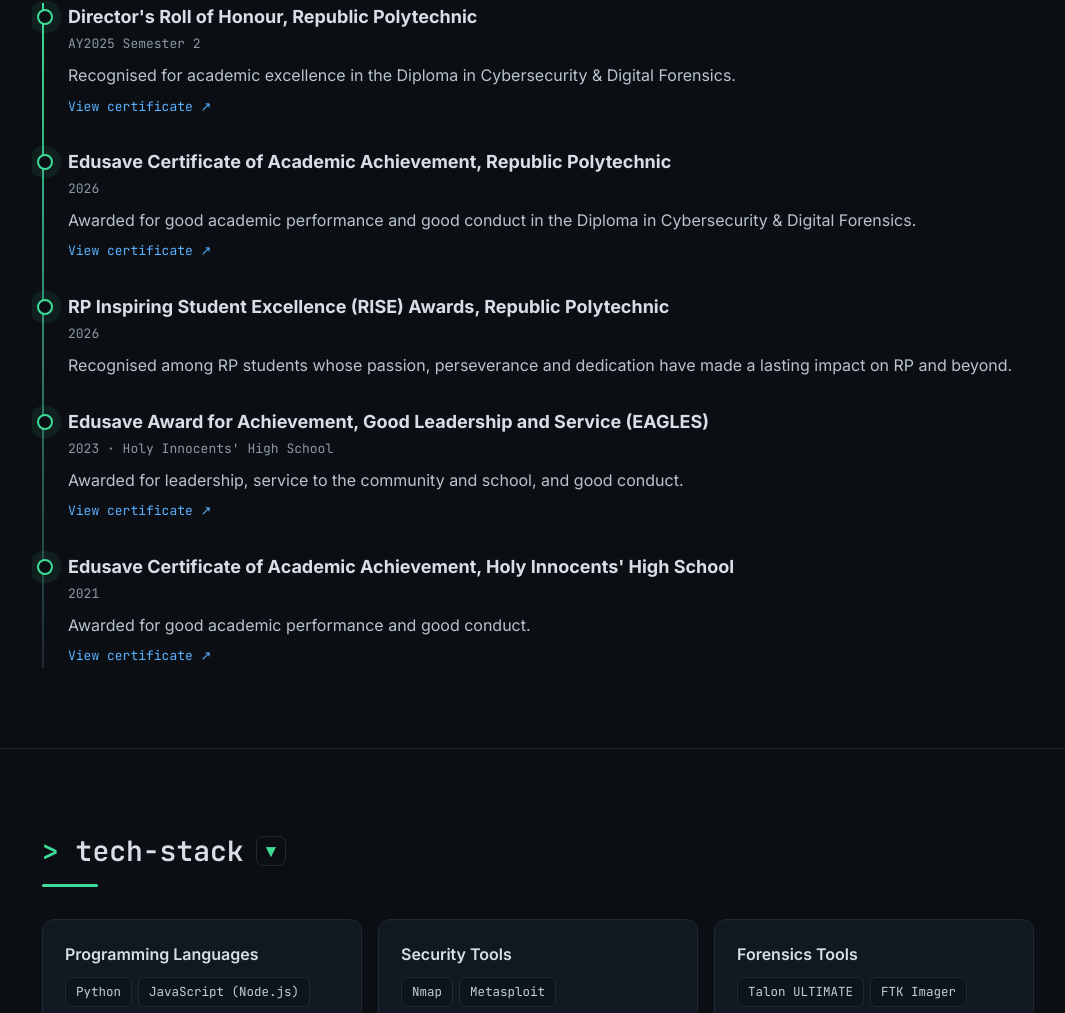
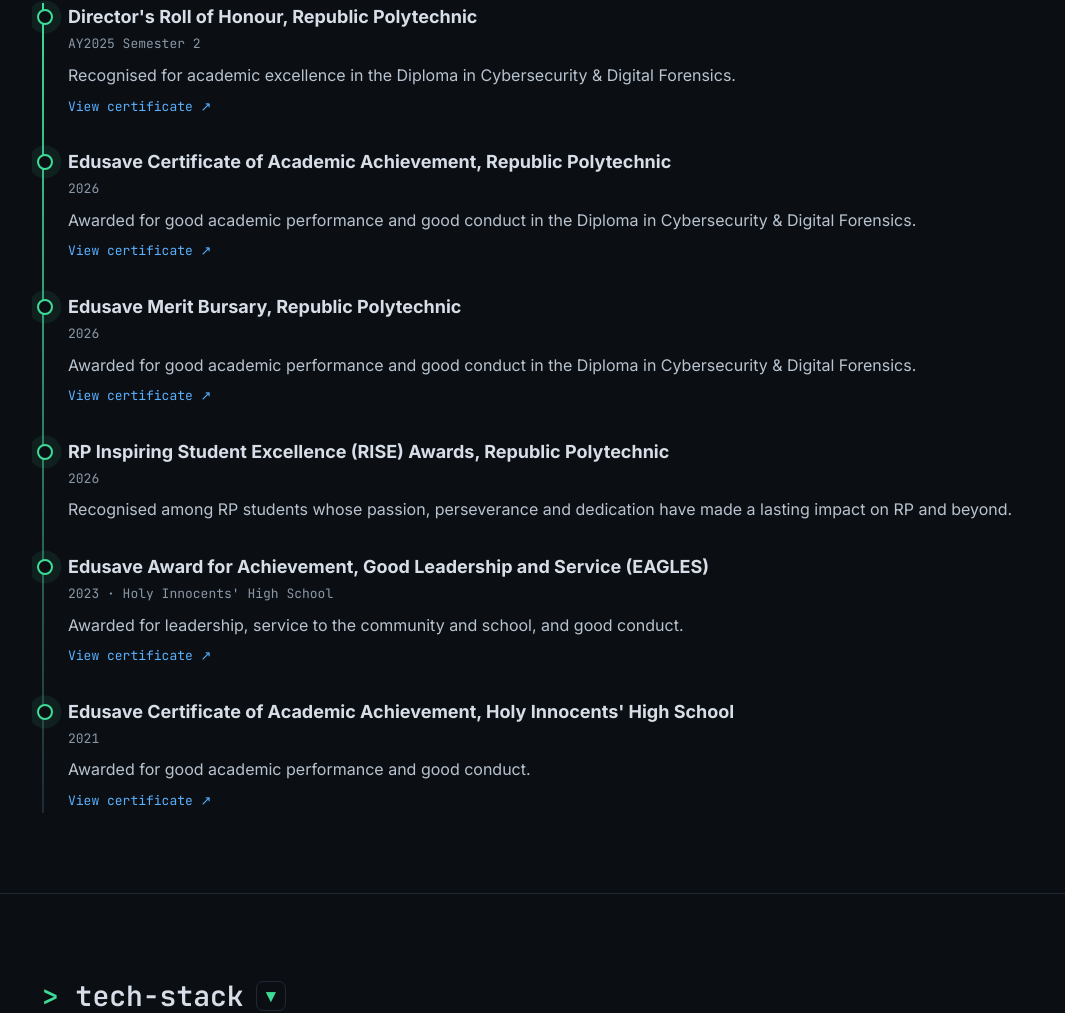
Before and after one commit to kp3ng/kaipengong, a plain HTML site: page index.html in a window 1280 px wide. Shown: the part 3152-4165 px from the top of the page, without its empty margins (102-1167 px from the left). Drawn offline with Linux system fonts and the light colour scheme.

Commit message:
Add files via upload

```diff
--- a/index.html
+++ b/index.html
@@ -390,6 +390,12 @@
         <a class="pdf-link" href="Edusave%20Certificate%20of%20Academic%20Achievement.pdf" target="_blank" rel="noopener">View certificate ↗</a>
       </div>
       <div class="tl-item">
+        <h3>Edusave Merit Bursary, Republic Polytechnic</h3>
+        <p class="meta">2026</p>
+        <p>Awarded for good academic performance and good conduct in the Diploma in Cybersecurity &amp; Digital Forensics.</p>
+        <a class="pdf-link" href="Edusave%20Merit%20Bursary.pdf" target="_blank" rel="noopener">View certificate ↗</a>
+      </div>
+      <div class="tl-item">
         <h3>RP Inspiring Student Excellence (RISE) Awards, Republic Polytechnic</h3>
         <p class="meta">2026</p>
         <p>Recognised among RP students whose passion, perseverance and dedication have made a lasting impact on RP and beyond.</p>
```
Also changed, not shown: 1 other file.
